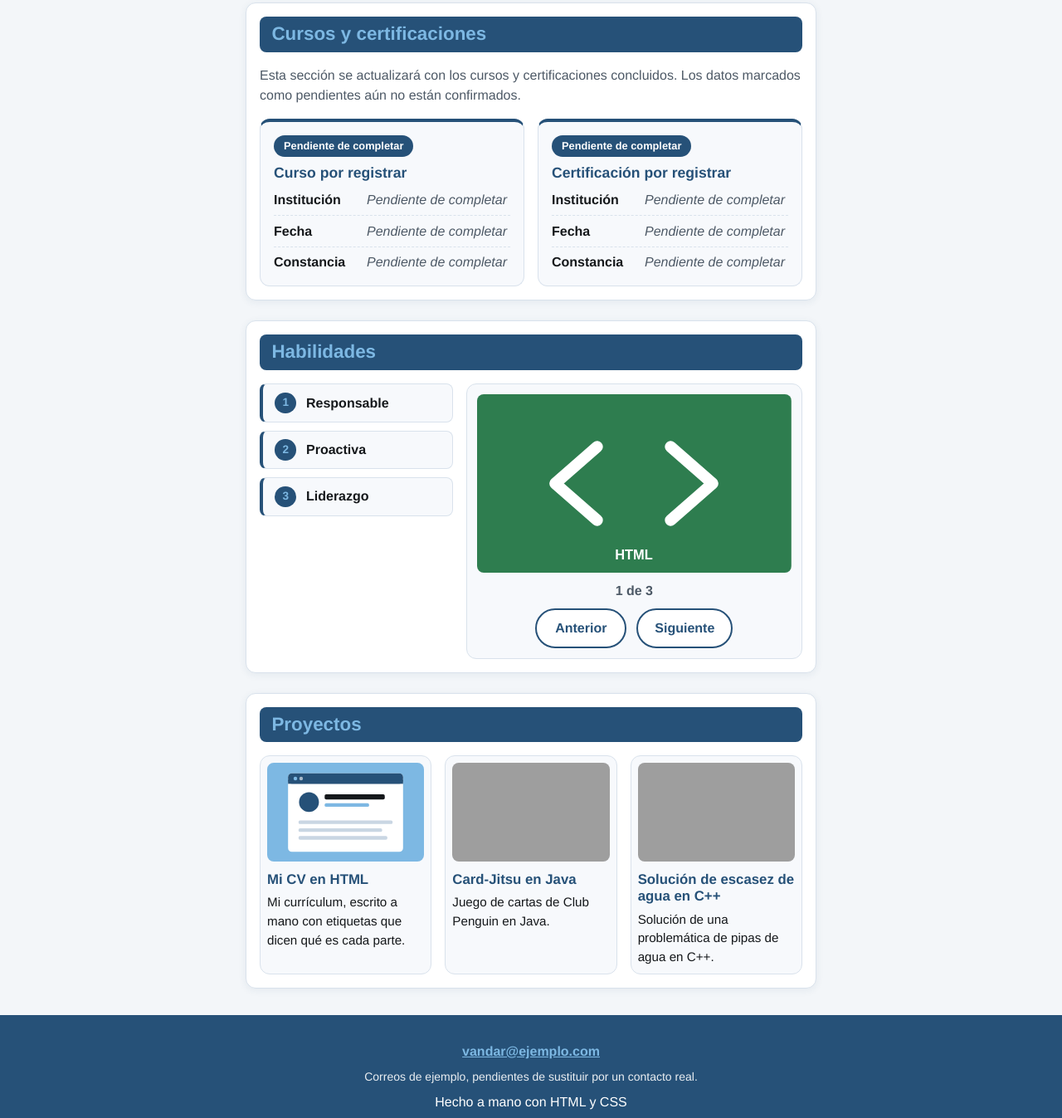
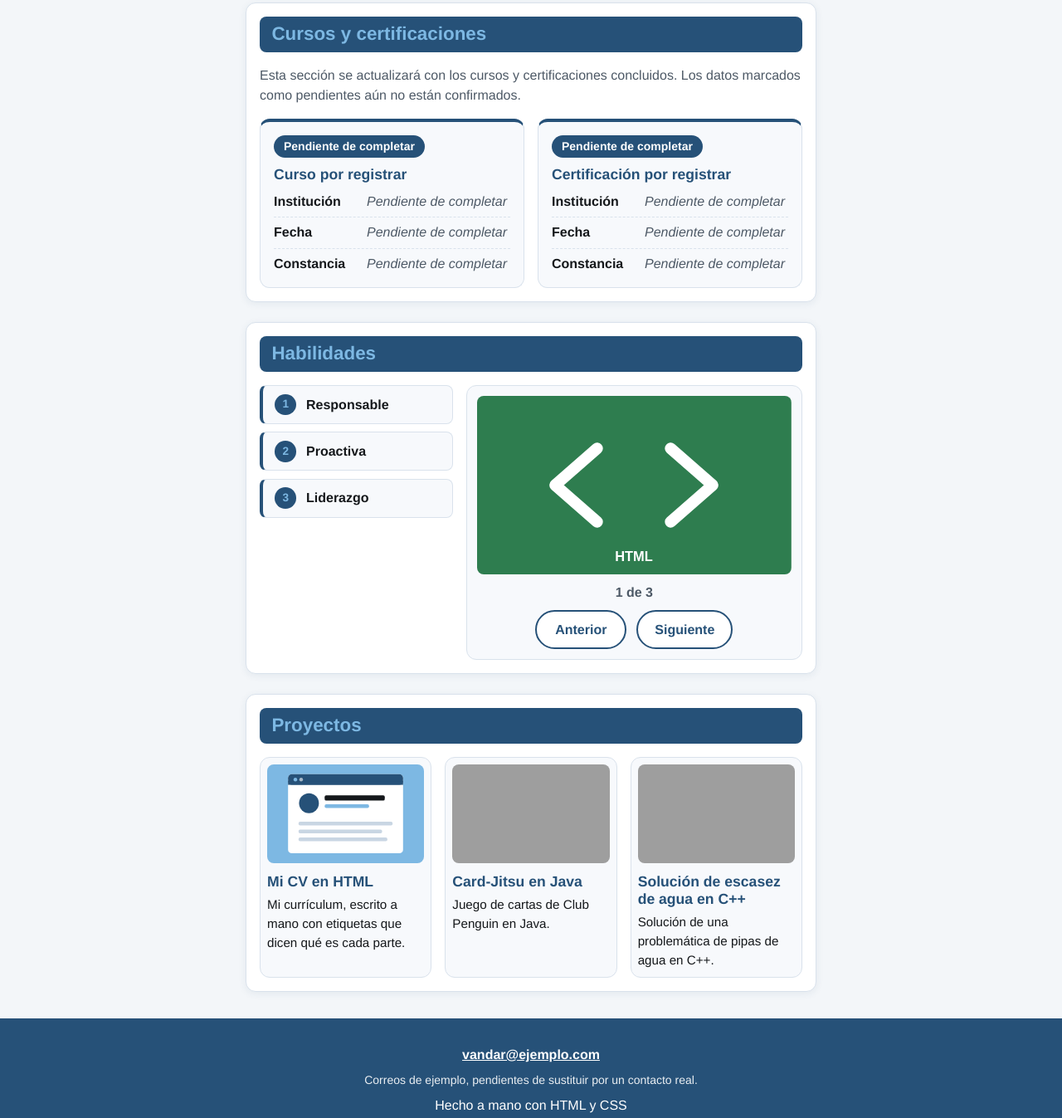
Before and after one commit to VanDarling/cv, a plain HTML site: page index.html in a window 1280 px wide. Shown: the part 933-2280 px from the top of the page at 83% size. Drawn offline with nearby package versions, Linux system fonts and the light colour scheme; grey boxes are pictures that could not be loaded.

Commit message:
Corrige y documenta auditoría de estilos
Co-authored-by: Copilot <223556219+Copilot@users.noreply.github.com>

```diff
--- a/css/generated.css
+++ b/css/generated.css
@@ -407,7 +407,7 @@ main > section > h2 {
   background: var(--color-navy);
   color: var(--color-white);
   border-radius: var(--radius-pill);
-  font-size: 0.8rem;
+  font-size: 0.875rem;
   font-weight: 700;
 }
 
@@ -549,7 +549,7 @@ main > section > h2 {
 #projects h3 {
   margin: 0.75rem 0 0.4rem;
   color: var(--color-navy);
-  font-size: 1.05rem;
+  font-size: 1.1rem;
 }
 
 #projects .col-1-3 p {
@@ -595,7 +595,7 @@ footer {
 }
 
 footer a {
-  color: var(--color-sky);
+  color: var(--color-white);
   font-weight: 700;
 }
 
```
Also changed, not shown: 1 other file.
